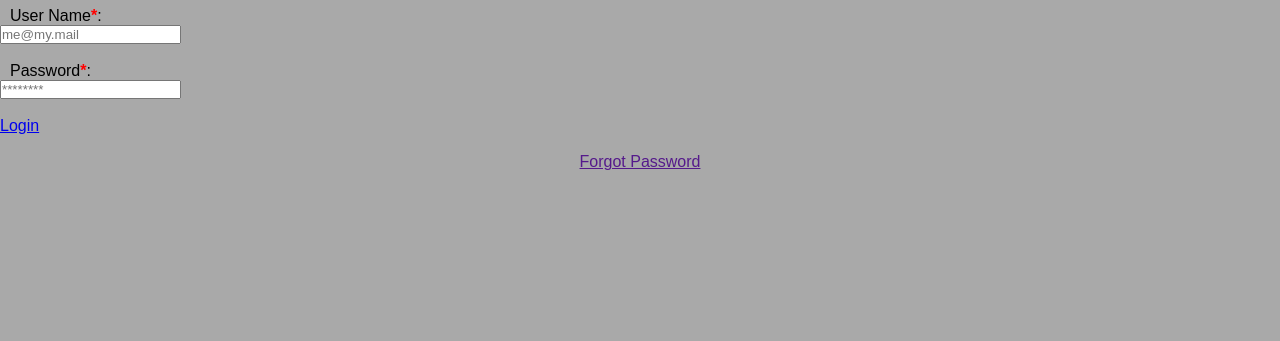
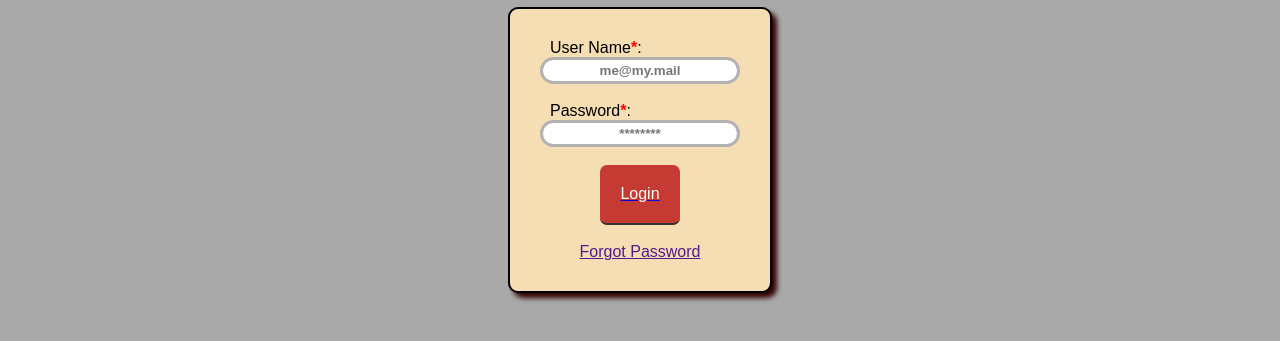
Before and after one commit to Garner-ES/Test1, a plain HTML site: page index.html in a window 1280 px wide. Shown: the part 185-526 px from the top of the page. Drawn offline with Linux system fonts and the light colour scheme.

Commit message:
Update formStyle.css
Updated main CSS file.

```diff
--- a/formStyle.css
+++ b/formStyle.css
@@ -10,7 +10,53 @@ ul {
     list-style-type: none;
 }
 
-/**** HEADER ****/
+/****************
+      Login
+*****************/
+
+      .loginMobal{
+        border-radius: 10px;
+        border: solid 2px black;
+        padding: 30px;
+        background-color: wheat;
+        display: block;
+        margin: auto;
+        width: fit-content;
+        box-shadow: 5px 5px 5px rgb(52, 3, 3);
+      }
+
+      .input-field-login{
+        text-align: center;
+        border-radius: 100px;
+        border:  solid rgba(0, 0, 0, .3);
+        padding: 3px;
+        font-weight: bold;
+        width: 200px;
+      }
+
+
+      .loginButton{
+        display: block;
+        margin-left: auto;
+        margin-right:auto;
+        border-radius: 7px;
+        border-bottom: solid 2px #333;
+        background-color: #C53B33; /*Garner Red*/
+        color: white;
+        width: fit-content;
+        padding: 20px;
+        transition: color .4s;
+      }
+
+      .loginButton:hover{
+        color:#ecec22;
+        cursor: pointer;
+        text-decoration: underline;
+      }
+
+/********************
+       HEADER
+*********************/
 
         .pageHeaderContainer{
           background-color: black;
@@ -29,7 +75,9 @@ ul {
           background-blend-mode: a;
         }
 
-/**** NAVIGATION MENU ****/
+/*************************
+      NAVIGATION MENU
+**************************/
 
 
         /* Style the navigation menu */
```
